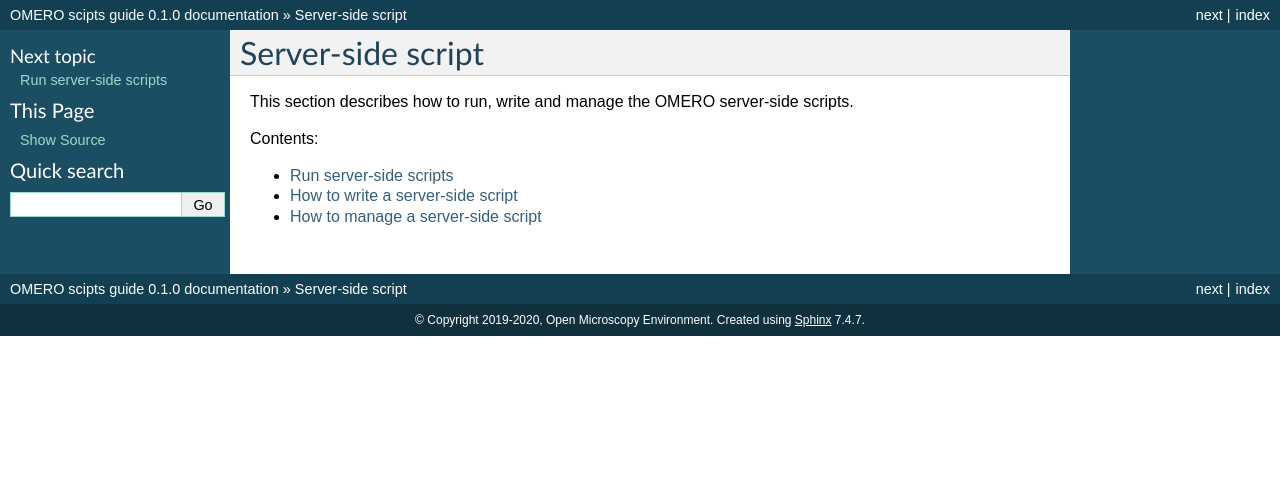
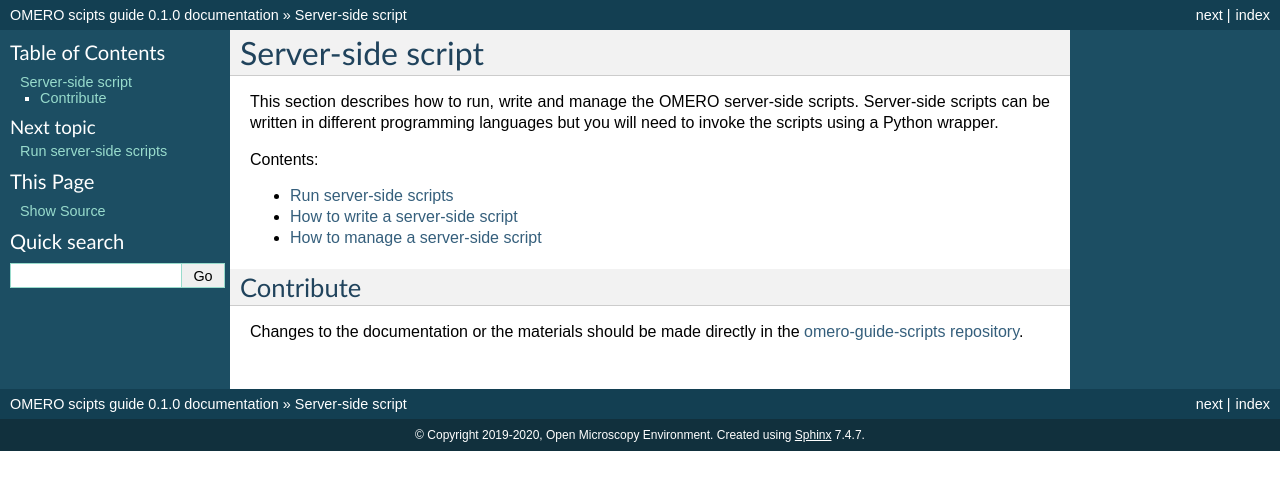
Before and after one commit to ome/omero-guide-scripts, a Sphinx documentation site: the page built from docs/index.rst, in a window 1280 px wide. Shown: the top 490 px of the page. Built offline with Sphinx 7.4.7, drawn with Linux system fonts in a browser that asks for light colours.

Commit message:
add contribute section

```diff
--- a/docs/index.rst
+++ b/docs/index.rst
@@ -2,6 +2,8 @@
 ==================
 
 This section describes how to run, write and manage the OMERO server-side scripts.
+Server-side scripts can be written in different programming languages but you will
+need to invoke the scripts using a Python wrapper.
 
 Contents:
 
@@ -11,3 +13,8 @@
    execute_scripts
    write_scripts
    manage_scripts
+
+Contribute
+----------
+
+Changes to the documentation or the materials should be made directly in the `omero-guide-scripts repository <https://github.com/ome/omero-guide-scripts>`_.
```
